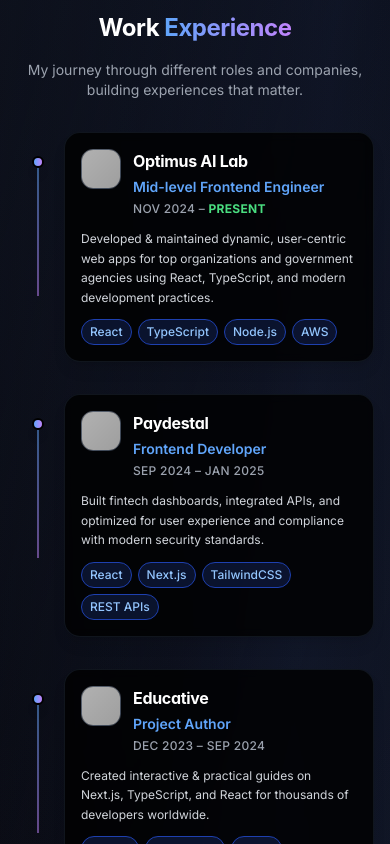
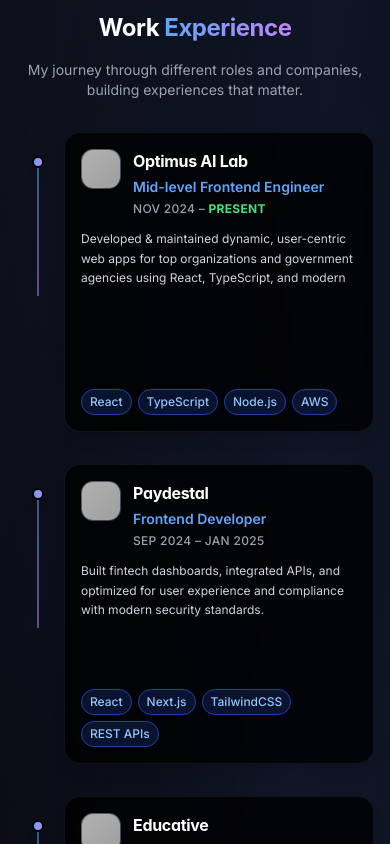
Before and after one commit to devanshu1010/devanshu-chhipani, a React (Vite) app: page / in a window 390 px wide. Shown: the part 880-1724 px from the top of the page. Built offline with nearby package versions, Linux system fonts and the light colour scheme; grey boxes are pictures that could not be loaded; a web font is replaced by a local one.

Commit message:
fixed work ex strucutre.

```diff
--- a/src/components/Experience.tsx
+++ b/src/components/Experience.tsx
@@ -100,10 +100,10 @@ const ExperienceCard: React.FC<ExperienceCardProps> = ({ exp, index, isRightColu
         <div className="w-4 h-4 rounded-full bg-gradient-to-r from-blue-500 to-purple-500 dark:from-blue-400 dark:to-purple-400 border-4 border-white dark:border-black shadow-lg transition-transform duration-300 group-hover:scale-110"></div>
       </div>
 
-      {/* Card */}
-      <div className="bg-white/80 dark:bg-black/80 backdrop-blur-sm border border-gray-200/50 dark:border-gray-800/50 rounded-2xl p-4 sm:p-5 md:p-6 shadow-lg hover:shadow-xl transition-all duration-300 hover:-translate-y-1 w-full flex flex-col">
+      {/* Card - Fixed height structure */}
+      <div className="bg-white/80 dark:bg-black/80 backdrop-blur-sm border border-gray-200/50 dark:border-gray-800/50 rounded-2xl p-4 sm:p-5 md:p-6 shadow-lg hover:shadow-xl transition-all duration-300 hover:-translate-y-1 w-full flex flex-col h-[240px]">
         {/* Header Section - Fixed Height */}
-        <div className="flex items-start gap-2 sm:gap-3 mb-2 sm:mb-3">
+        <div className="flex items-start gap-2 sm:gap-3 mb-2 sm:mb-3 flex-shrink-0">
           <div className="relative flex-shrink-0">
             <img
               src={exp.logo}
@@ -123,14 +123,13 @@ const ExperienceCard: React.FC<ExperienceCardProps> = ({ exp, index, isRightColu
           </div>
         </div>
 
-        {/* Description Section - Collapsible */}
-        <div className="relative">
+        {/* Description Section - Flexible height with fixed container */}
+        <div className="relative flex-1 flex flex-col">
           <div
             className={`
               text-xs sm:text-sm text-gray-700 dark:text-gray-300 leading-relaxed
-              transition-all duration-300 ease-in-out
-              ${isExpanded ? 'max-h-[500px]' : 'max-h-[80px] sm:max-h-[100px] md:max-h-[120px]'}
-              overflow-hidden
+              transition-all duration-300 ease-in-out flex-1
+              ${isExpanded ? 'overflow-y-auto' : 'h-[140px] sm:h-[150px] md:h-[160px] overflow-hidden'}
             `}
           >
             <p className="mb-2">{isExpanded ? exp.fullDescription : exp.description}</p>
@@ -151,15 +150,16 @@ const ExperienceCard: React.FC<ExperienceCardProps> = ({ exp, index, isRightColu
             )}
           </div>
 
-          {/* Gradient fade effect */}
+          {/* Gradient fade effect - only when not expanded */}
           {!isExpanded && (
             <div className="absolute bottom-0 left-0 right-0 h-12 bg-gradient-to-t from-white/80 dark:from-black/80 to-transparent pointer-events-none"></div>
           )}
 
-          {/* Read more/less button */}
+          {/* Read more/less button - Fixed position */}
+          <div className="flex-shrink-0 pt-1">
             <button
               onClick={() => setIsExpanded(!isExpanded)}
-            className="text-xs font-medium text-blue-600 dark:text-blue-400 hover:text-blue-700 dark:hover:text-blue-300 mt-1 flex items-center gap-1 transition-colors duration-200"
+              className="text-xs font-medium text-blue-600 dark:text-blue-400 hover:text-blue-700 dark:hover:text-blue-300 flex items-center gap-1 transition-colors duration-200"
             >
               {isExpanded ? (
                 <>
@@ -178,9 +178,10 @@ const ExperienceCard: React.FC<ExperienceCardProps> = ({ exp, index, isRightColu
               )}
             </button>
           </div>
+        </div>
 
-        {/* Technologies Section */}
-        <div className="mt-3 sm:mt-4">
+        {/* Technologies Section - Fixed at bottom */}
+        <div className="mt-3 sm:mt-4 flex-shrink-0">
           <div className="flex flex-wrap gap-1 sm:gap-1.5">
             {exp.technologies.map((tech, techIndex) => (
               <span
@@ -272,10 +273,10 @@ const Experience = () => {
                   )}
                 </div>
 
-                {/* Mobile Card */}
+                {/* Mobile Card - Also with fixed height */}
                 <div className="ml-12">
-                  <div className="group bg-white/80 dark:bg-black/80 backdrop-blur-sm border border-gray-200/50 dark:border-gray-800/50 rounded-2xl p-4 shadow-lg hover:shadow-xl transition-all duration-300 hover:-translate-y-1">
-                    <div className="flex items-start gap-3 mb-3">
+                  <div className="group bg-white/80 dark:bg-black/80 backdrop-blur-sm border border-gray-200/50 dark:border-gray-800/50 rounded-2xl p-4 shadow-lg hover:shadow-xl transition-all duration-300 hover:-translate-y-1 h-[300px] flex flex-col">
+                    <div className="flex items-start gap-3 mb-3 flex-shrink-0">
                       <div className="relative flex-shrink-0">
                         <img
                           src={exp.logo}
@@ -295,11 +296,12 @@ const Experience = () => {
                       </div>
                     </div>
 
-                    <p className="text-xs text-gray-700 dark:text-gray-300 leading-relaxed mb-3">
+                    <div className="flex-1 flex flex-col">
+                      <p className="text-xs text-gray-700 dark:text-gray-300 leading-relaxed mb-3 h-[60px] overflow-hidden">
                         {exp.description}
                       </p>
 
-                    <div className="flex flex-wrap gap-1.5">
+                      <div className="flex flex-wrap gap-1.5 mt-auto">
                         {exp.technologies.map((tech, techIndex) => (
                           <span
                             key={techIndex}
@@ -308,6 +310,7 @@ const Experience = () => {
                             {tech}
                           </span>
                         ))}
+                      </div>
                     </div>
                   </div>
                 </div>
```
Lines whose indentation alone changed are shown as unchanged.
